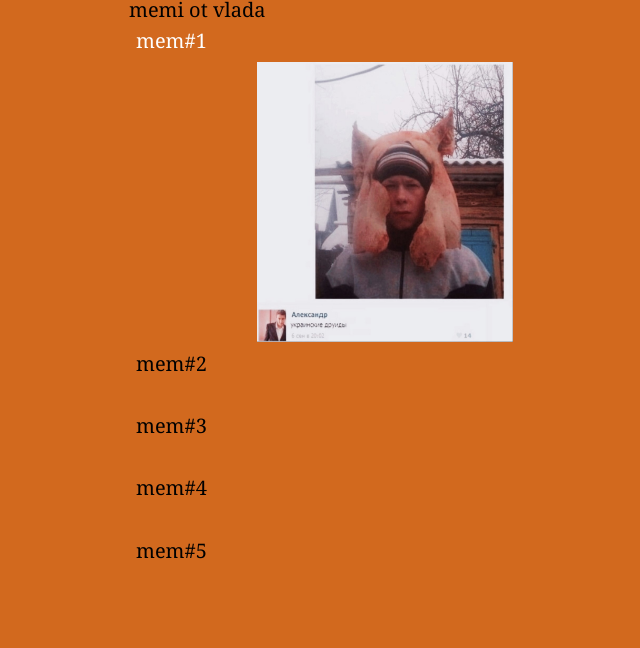
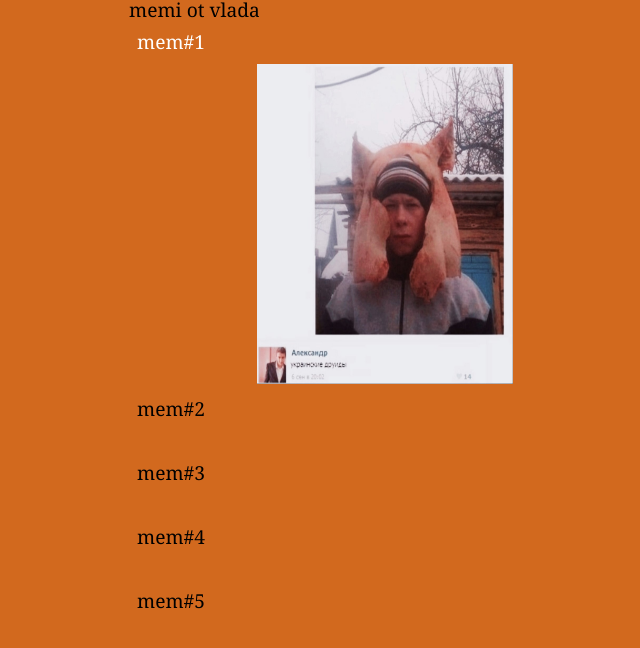
Before and after one commit to danesius/cssBayan, a plain HTML site: page cssBayan/index.html in a window 1280 px wide. Shown: the whole page, without its empty margins (255-895 px from the left). Drawn offline with Linux system fonts and the light colour scheme; grey boxes are pictures that could not be loaded; some icons are missing.

Commit message:
fix pixels

```diff
--- a/cssBayan/css/style.css
+++ b/cssBayan/css/style.css
@@ -6,17 +6,7 @@
   border: 0;
 }
 
-*, *:before, *:after {
-  box-sizing: border-box;
-}
 
-:focus, :active {
-  outline: none;
-}
-
-a:focus, a:active {
-  outline: none;
-}
 
 nav, footer, header, aside {
   display: block;
@@ -27,7 +17,7 @@ html, body {
   width: 100%;
   font-size: 100%;
   line-height: 1;
-  font-size: 14px;
+
   -ms-text-size-adjust: 100%;
   -moz-text-size-adjust: 100%;
   -webkit-text-size-adjust: 100%;
@@ -50,9 +40,7 @@ button::-moz-focus-inner {
   border: 0;
 }
 
-a, a:visited {
-  text-decoration: none;
-}
+
 
 a:hover {
   text-decoration: none;
@@ -62,9 +50,7 @@ ul li {
   list-style: none;
 }
 
-img {
-  vertical-align: top;
-}
+
 
 h1, h2, h3, h4, h5, h6 {
   font-size: inherit;
@@ -75,7 +61,7 @@ h1, h2, h3, h4, h5, h6 {
 body{
   font-family: 'Franklin Gothic Medium', 'Arial Narrow', Arial, sans-serif;
   background-color: chocolate;
-  font-size: 30px;
+  font-size: 2.2rem;
 }
 .container {
   max-width: 60%;
@@ -154,7 +140,7 @@ transition: all 0.3s ease;
 @media (min-width:768px){
   body{
     font-family: Impact, Haettenschweiler, 'Arial Narrow Bold', sans-serif;
-      font-size: 25px;
+      font-size: 1.8rem;
     }
     .bayan__radio:checked ~ .bayan__meme>.bayan__img{
       height: 15rem;
@@ -171,7 +157,7 @@ transition: all 0.3s ease;
 @media(min-width:1200px){
   body{
   font-family: Cambria, Cochin, Georgia, Times, 'Times New Roman', serif;
-    font-size: 20px;
+    font-size: 1.2rem;
   }
   .bayan__radio:checked ~ .bayan__meme>.bayan__img{
     height: 20rem;
```
